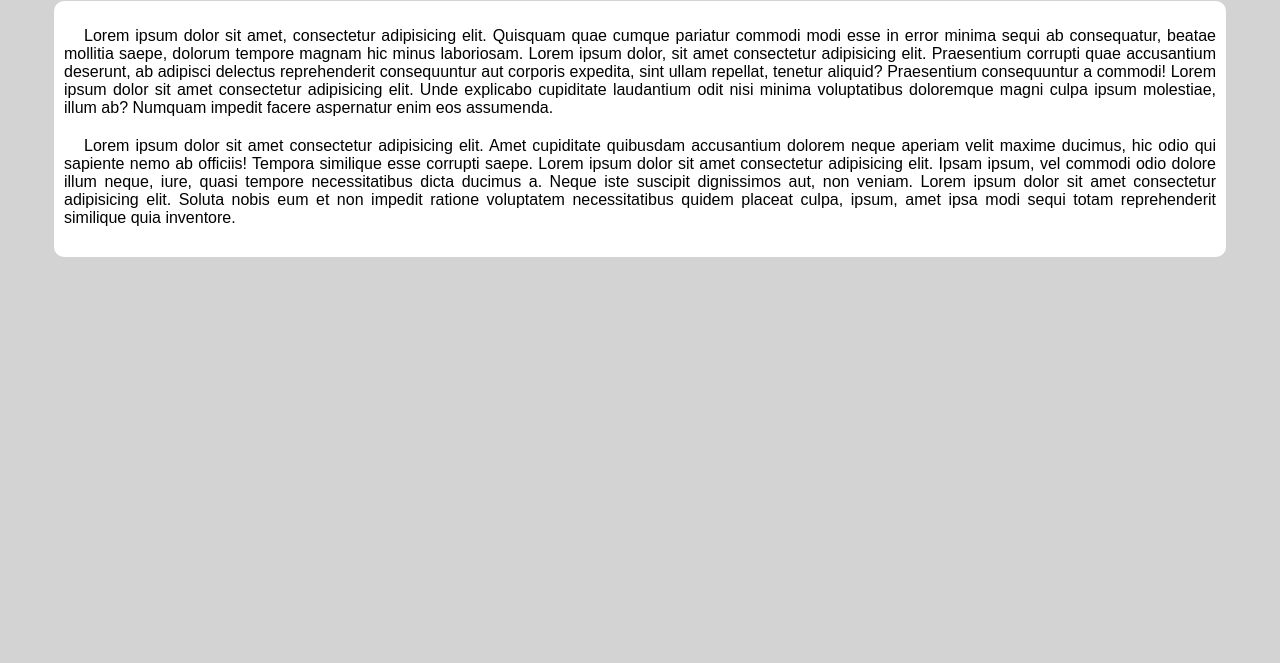
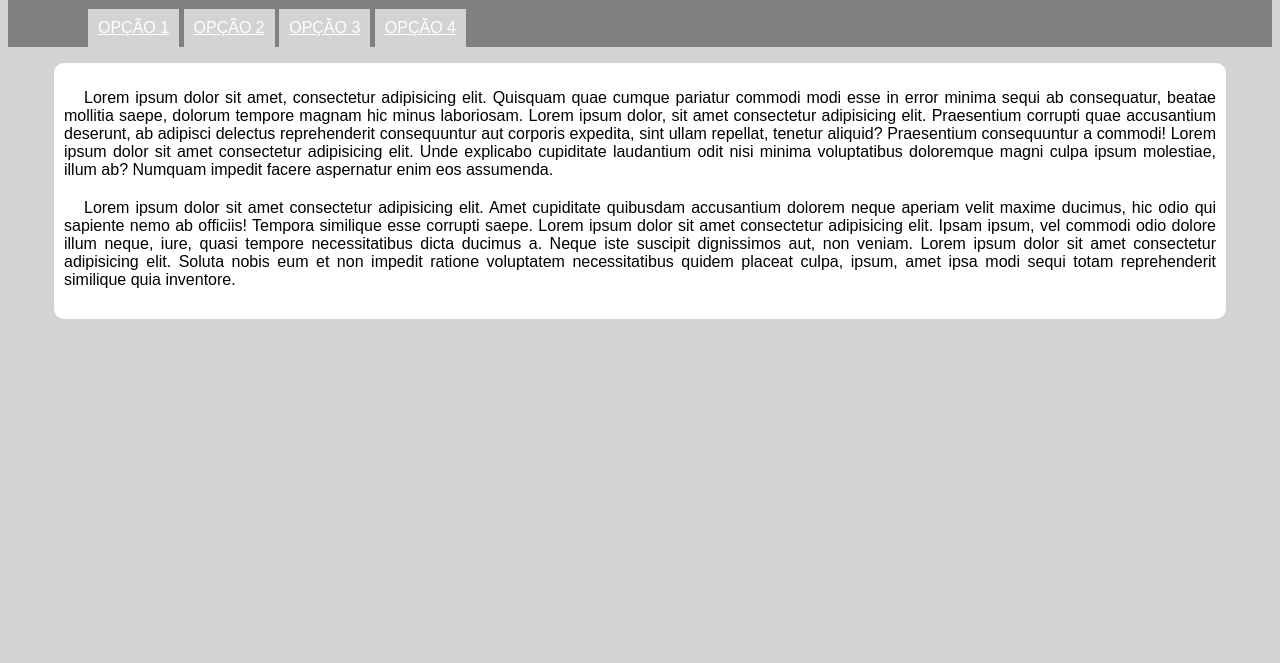
Before and after one commit to marcaoemanuel/html-css, a plain HTML site: page Exercios/ex028/mq005.html in a window 1280 px wide. Shown: the part 137-800 px from the top of the page. Drawn offline with nearby package versions, Linux system fonts and the light colour scheme.

Commit message:
atualizei projeto media quirie

```diff
--- a/Exercios/ex028/mq005.html
+++ b/Exercios/ex028/mq005.html
@@ -6,6 +6,7 @@
     <title>Media quirie</title>
     <link rel="stylesheet" href="https://fonts.googleapis.com/css2?family=Material+Symbols+Outlined:opsz,wght,FILL,GRAD@20..48,100..700,0..1,-50..200&icon_names=menu" />
     <link rel="stylesheet" href="style.css">
+    <link rel="stylesheet" href="tablet.style.css">
 </head>
 <body>
     <header>
--- a/Exercios/ex028/style.css
+++ b/Exercios/ex028/style.css
@@ -24,7 +24,7 @@
         color: black;
     }
    menu {
-    display: none;
+    display: block;
    }
    menu > ul {
     list-style-type: none;
--- /dev/null
+++ b/Exercios/ex028/tablet.style.css
@@ -0,0 +1,12 @@
+@charset "UTF8";
+@media screen and (min-width: 768px) {
+    i#burguer{
+        display: none;
+    }
+    menu{
+        display: block;
+    }
+    menu > ul > li {
+        display: inline-block;
+    }
+}
```
